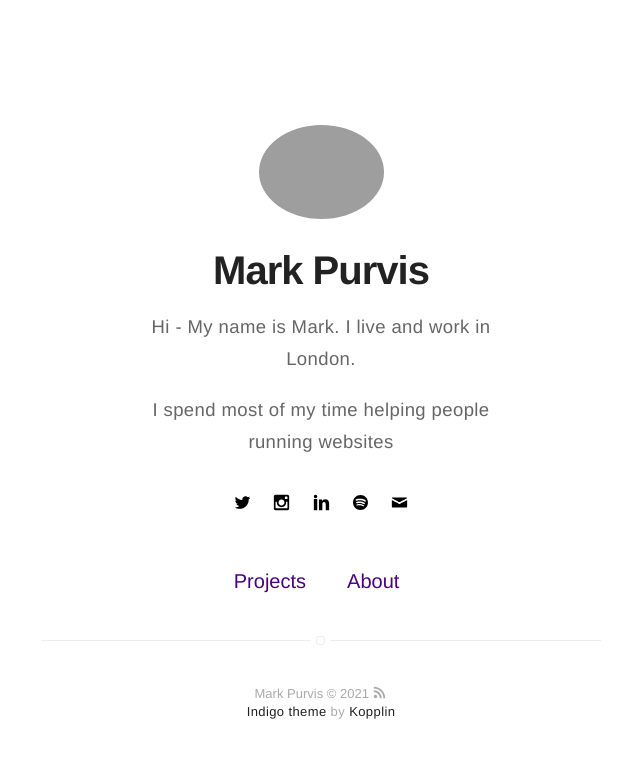
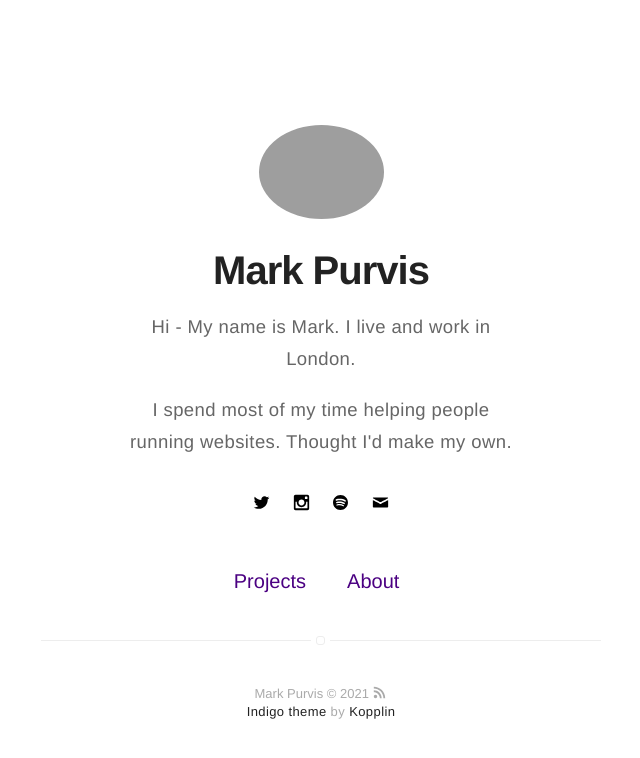
Before and after one commit to markprvs/markprvs.github.io, a Jekyll site: the page built from index.html, in a window 1280 px wide. Shown: the top 758 px of the page, without its empty margins (319-959 px from the left). Built offline with Jekyll 4.4.1, drawn with Linux system fonts in a browser that asks for light colours.

```diff
--- a/_config.yml
+++ b/_config.yml
@@ -1,6 +1,6 @@
 # main text of home
 name: Mark Purvis
-bio: <p><b> Hi - My name is Mark. I live and work in London.</b></p><p>I spend most of my time helping people running websites</p>
+bio: <p><b> Hi - My name is Mark. I live and work in London.</b></p><p>I spend most of my time helping people running websites. Thought I'd make my own.</p>
 
 # twitter summary info
 description: description
@@ -39,7 +39,7 @@ twitter: markprvs
 # google: mygoogle
 instagram: markprvs
 # pinterest: mypinterest
-linkedin: mjpurvis
+# linkedin: mjpurvis
 # youtube: myyoutube
 spotify: 1260894284?si=XJK0n3ZuRweqSP6S22lG4Q
 # github: markprvs
```
